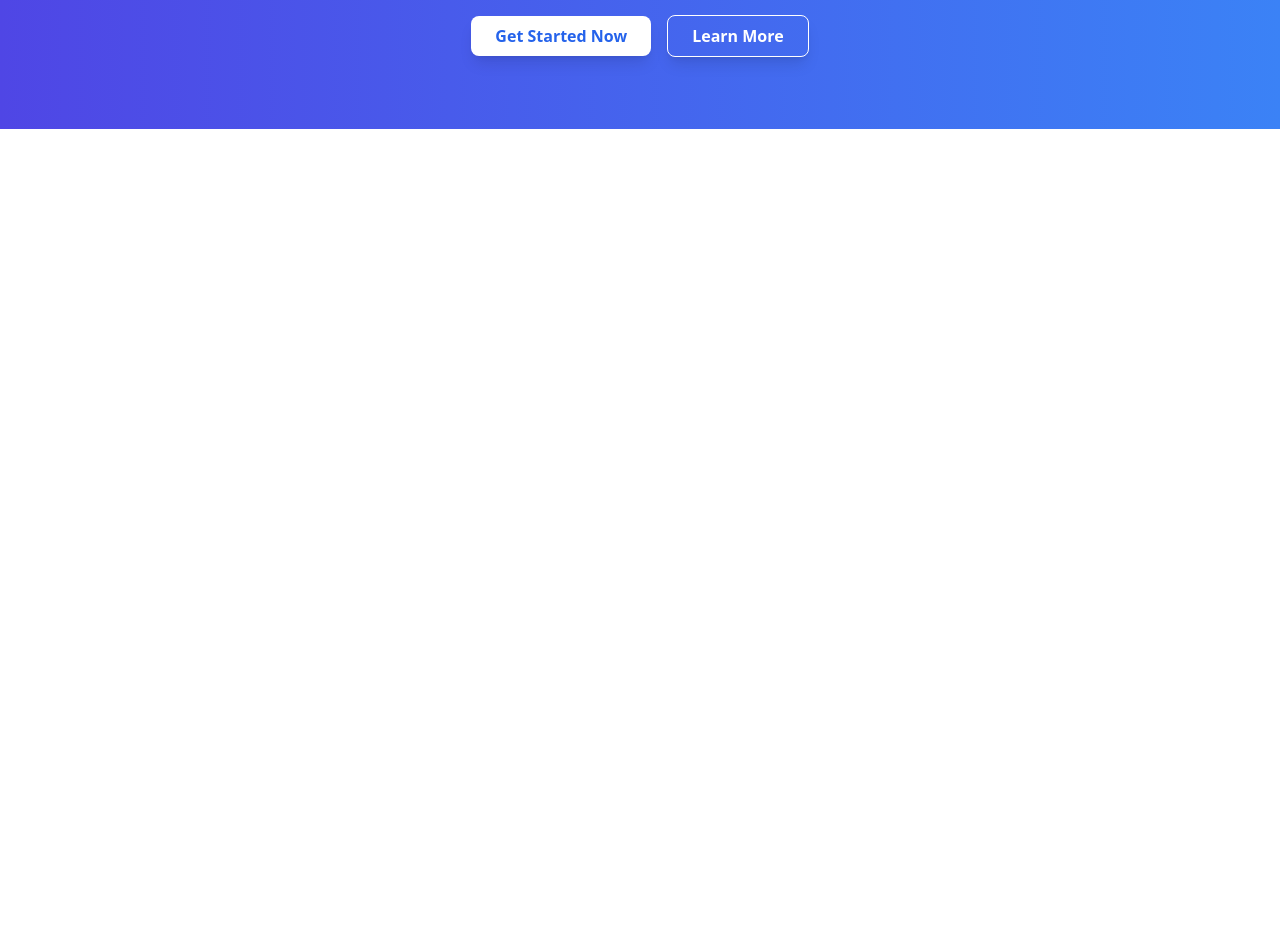
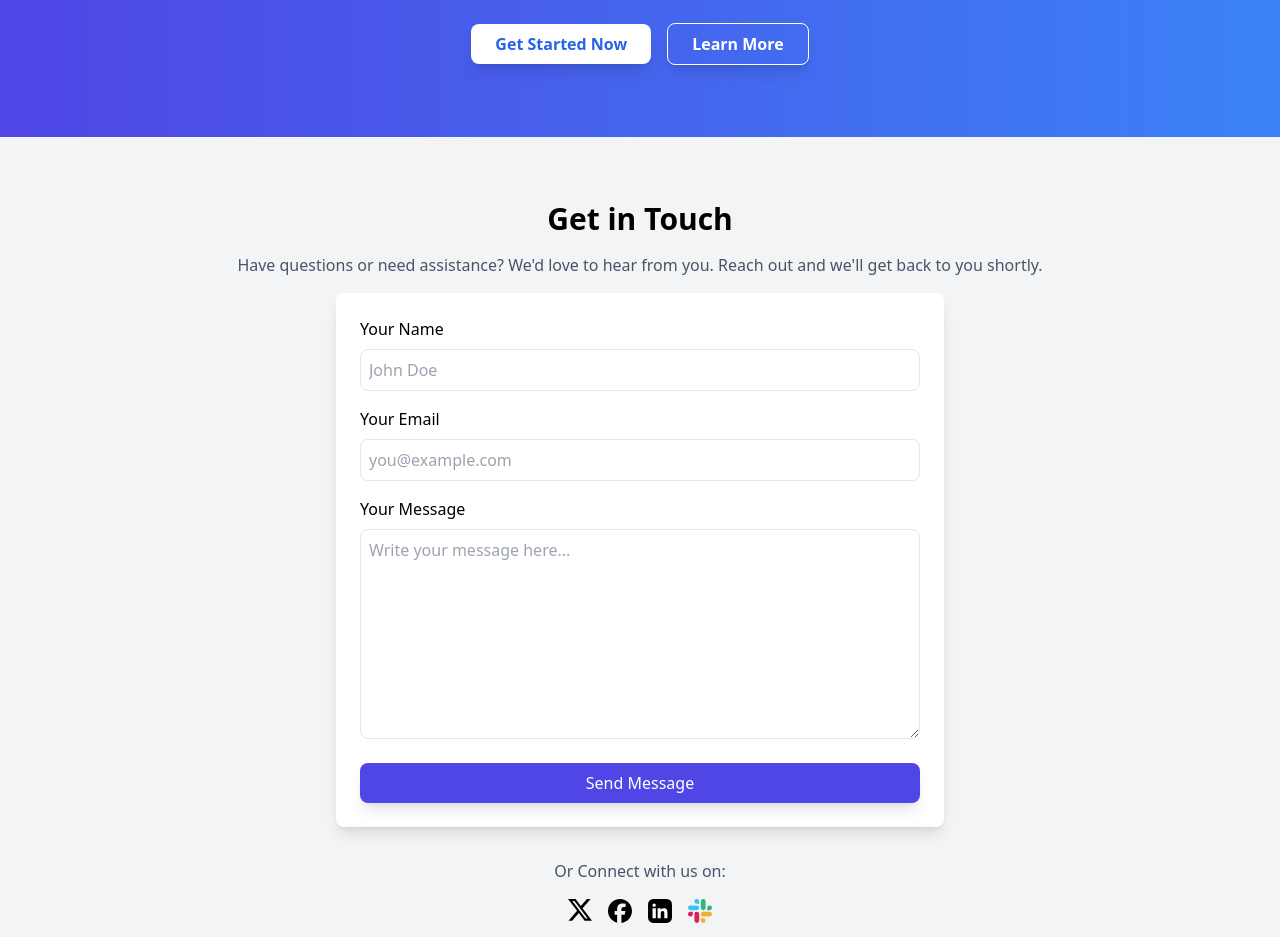
Before and after one commit to saivikassingamsetty/Investra, a Vue app: page / in a window 1280 px wide. Shown: the part 1860-2797 px from the top of the page. Before the commit the page ends 1989 px from the top, so only its background shows below. Built offline with nearby package versions, Linux system fonts and the light colour scheme; the HTML template or start-up script is replaced by a standard one.

Commit message:
Contact and Footer Sections

```diff
--- a/src/components/home/CallToAction.vue
+++ b/src/components/home/CallToAction.vue
@@ -1,8 +1,10 @@
 <template>
   <section class="bg-gradient-to-r from-indigo-600 to-blue-500 py-6">
     <div class="text-center m-12 flex flex-col gap-4">
-      <h1 class="text-3xl font-bold text-white">Ready to Take Control of Your Financial Future?</h1>
-      <p class="text-white">
+      <h1 class="text-4xl font-extrabold text-white">
+        Ready to Take Control of Your Financial Future?
+      </h1>
+      <p class="text-gray-200">
         Join thousands of investors leveraging Investra to manage their portfolios effortlessly.
         Sign up today and transform the way you handle your finances.
       </p>
--- /dev/null
+++ b/src/components/home/Contact.vue
@@ -0,0 +1,119 @@
+<template>
+  <section id="contact" class="bg-gray-100 py-16 scroll-m-10">
+    <div class="text-center flex flex-col gap-4 mx-8">
+      <h1 class="text-3xl font-extrabold">Get in Touch</h1>
+      <p class="text-slate-600">
+        Have questions or need assistance? We'd love to hear from you. Reach out and we'll get back
+        to you shortly.
+      </p>
+      <div class="bg-white p-6 text-start w-5/6 md:w-3/5 lg:w-1/2 mx-auto rounded-lg shadow-lg">
+        <form action="" method="post" class="flex flex-col gap-2">
+          <label for="name">Your Name</label>
+          <input type="text" id="name" placeholder="John Doe" class="border rounded-lg p-2 mb-2" />
+          <label for="email">Your Email</label>
+          <input
+            type="text"
+            id="email"
+            placeholder="you@example.com"
+            class="border rounded-lg p-2 mb-2"
+          />
+          <label for="message">Your Message</label>
+          <textarea
+            name=""
+            id="message"
+            cols="30"
+            rows="8"
+            placeholder="Write your message here..."
+            class="border rounded-lg p-2 mb-2"
+          ></textarea>
+          <button
+            type="submit"
+            class="bg-indigo-600 text-white py-2 mt-2 rounded-lg shadow-lg hover:bg-indigo-700"
+          >
+            Send Message
+          </button>
+        </form>
+      </div>
+      <div class="mt-4 flex flex-col items-center justify-center gap-4">
+        <p class="text-slate-600">Or Connect with us on:</p>
+        <div class="flex gap-4">
+          <a href="#" class="h-6 w-6 text-center">
+            <svg
+              xmlns="http://www.w3.org/2000/svg"
+              shape-rendering="geometricPrecision"
+              text-rendering="geometricPrecision"
+              image-rendering="optimizeQuality"
+              fill-rule="evenodd"
+              clip-rule="evenodd"
+              viewBox="0 0 512 462.799"
+            >
+              <path
+                fill-rule="nonzero"
+                d="M403.229 0h78.506L310.219 196.04 512 462.799H354.002L230.261 301.007 88.669 462.799h-78.56l183.455-209.683L0 0h161.999l111.856 147.88L403.229 0zm-27.556 415.805h43.505L138.363 44.527h-46.68l283.99 371.278z"
+              />
+            </svg>
+          </a>
+          <a href="#" class="h-6 w-6 text-center">
+            <svg
+              xmlns="http://www.w3.org/2000/svg"
+              shape-rendering="geometricPrecision"
+              text-rendering="geometricPrecision"
+              image-rendering="optimizeQuality"
+              fill-rule="evenodd"
+              clip-rule="evenodd"
+              viewBox="0 0 509 507.14"
+            >
+              <path
+                fill-rule="nonzero"
+                d="M509 254.5C509 113.94 395.06 0 254.5 0S0 113.94 0 254.5C0 373.86 82.17 474 193.02 501.51V332.27h-52.48V254.5h52.48v-33.51c0-86.63 39.2-126.78 124.24-126.78 16.13 0 43.95 3.17 55.33 6.33v70.5c-6.01-.63-16.44-.95-29.4-.95-41.73 0-57.86 15.81-57.86 56.91v27.5h83.13l-14.28 77.77h-68.85v174.87C411.35 491.92 509 384.62 509 254.5z"
+              />
+            </svg>
+          </a>
+          <a href="#" class="h-6 w-6">
+            <svg
+              xmlns="http://www.w3.org/2000/svg"
+              shape-rendering="geometricPrecision"
+              text-rendering="geometricPrecision"
+              image-rendering="optimizeQuality"
+              fill-rule="evenodd"
+              clip-rule="evenodd"
+              viewBox="0 0 512 509.64"
+            >
+              <rect width="512" height="509.64" rx="115.61" ry="115.61" />
+              <path
+                fill="#fff"
+                d="M204.97 197.54h64.69v33.16h.94c9.01-16.16 31.04-33.16 63.89-33.16 68.31 0 80.94 42.51 80.94 97.81v116.92h-67.46l-.01-104.13c0-23.81-.49-54.45-35.08-54.45-35.12 0-40.51 25.91-40.51 52.72v105.86h-67.4V197.54zm-38.23-65.09c0 19.36-15.72 35.08-35.08 35.08-19.37 0-35.09-15.72-35.09-35.08 0-19.37 15.72-35.08 35.09-35.08 19.36 0 35.08 15.71 35.08 35.08zm-70.17 65.09h70.17v214.73H96.57V197.54z"
+              />
+            </svg>
+          </a>
+          <a href="#" class="h-6 w-6">
+            <svg
+              xmlns="http://www.w3.org/2000/svg"
+              viewBox="0 0 60 60"
+              preserveAspectRatio="xMidYMid meet"
+              alt="Slack Logo"
+            >
+              <title>Slack Logo SVG</title>
+              <path
+                d="M22,12 a6,6 0 1 1 6,-6 v6z M22,16 a6,6 0 0 1 0,12 h-16 a6,6 0 1 1 0,-12"
+                fill="#36C5F0"
+              />
+              <path
+                d="M48,22 a6,6 0 1 1 6,6 h-6z M32,6 a6,6 0 1 1 12,0v16a6,6 0 0 1 -12,0z"
+                fill="#2EB67D"
+              />
+              <path
+                d="M38,48 a6,6 0 1 1 -6,6 v-6z M54,32 a6,6 0 0 1 0,12 h-16 a6,6 0 1 1 0,-12"
+                fill="#ECB22E"
+              />
+              <path
+                d="M12,38 a6,6 0 1 1 -6,-6 h6z M16,38 a6,6 0 1 1 12,0v16a6,6 0 0 1 -12,0z"
+                fill="#E01E5A"
+              />
+            </svg>
+          </a>
+        </div>
+      </div>
+    </div>
+  </section>
+</template>
--- a/src/components/home/Header.vue
+++ b/src/components/home/Header.vue
@@ -18,30 +18,33 @@
     </section>
     <section class="flex space-x-6">
       <nav class="my-auto hidden md:block space-x-6">
+        <a href="#hero" class="cursor-pointer text-slate-600 hover:text-blue-700 transition-colors"
+          >Home</a
+        >
         <a
           href="#features"
           class="cursor-pointer text-slate-600 hover:text-blue-700 transition-colors"
           >Features</a
         >
-        <a
+        <!-- <a
           href="#insights"
           class="cursor-pointer text-slate-600 hover:text-blue-700 transition-colors"
           >Insights</a
-        >
+        > -->
         <a
           href="#testimonials"
           class="cursor-pointer text-slate-600 hover:text-blue-700 transition-colors"
           >Testimonials</a
         >
-        <a
+        <!-- <a
           href="#pricing"
           class="cursor-pointer text-slate-600 hover:text-blue-700 transition-colors"
           >Pricing</a
-        >
+        > -->
         <a
           href="#contact"
           class="cursor-pointer text-slate-600 hover:text-blue-700 transition-colors"
-          >Contact</a
+          >Contact Us</a
         >
       </nav>
       <a
--- a/src/components/home/Hero.vue
+++ b/src/components/home/Hero.vue
@@ -1,5 +1,8 @@
 <template>
-  <section id="hero" class="flex flex-col md:flex-row items-center justify-center py-16 px-6">
+  <section
+    id="hero"
+    class="flex flex-col md:flex-row items-center justify-center py-16 px-6 scroll-m-10"
+  >
     <div class="text-center md:text-start">
       <h1 class="font-extrabold text-4xl md:text-5xl leading-tight">
         Your Investments, Simplified and Smart
--- a/src/components/home/Pricing.vue
+++ /dev/null
@@ -1 +0,0 @@
-<template>Pricing</template>
--- a/src/components/home/Testimonials.vue
+++ b/src/components/home/Testimonials.vue
@@ -1,6 +1,6 @@
 <template>
   <section id="testimonials" class="bg-gray-100 py-16 scroll-m-20">
-    <h1 class="text-center font-bold text-2xl">What Our Users Are Saying</h1>
+    <h1 class="text-center font-extrabold text-3xl">What Our Users Are Saying</h1>
     <div class="grid grid-cols-1 md:grid-cols-2 lg:grid-cols-3 gap-8">
       <Testimonial v-for="detail in details" :key="detail.name" v-bind="detail" />
     </div>
--- a/src/views/HomeView.vue
+++ b/src/views/HomeView.vue
@@ -4,6 +4,8 @@
   <Features />
   <Testimonials />
   <CallToAction />
+  <ContactUs />
+  <Footer />
 </template>
 
 <script setup lang="ts">
@@ -11,7 +13,7 @@ import Header from '@/components/home/Header.vue'
 import Hero from '@/components/home/Hero.vue'
 import Features from '@/components/home/Features.vue'
 import Testimonials from '@/components/home/Testimonials.vue'
-import Pricing from '@/components/home/Pricing.vue'
 import CallToAction from '@/components/home/CallToAction.vue'
 import Footer from '@/components/home/Footer.vue'
+import ContactUs from '@/components/home/Contact.vue'
 </script>
```
Also changed, not shown: src/components/home/Footer.vue (+68 -1 lines).
